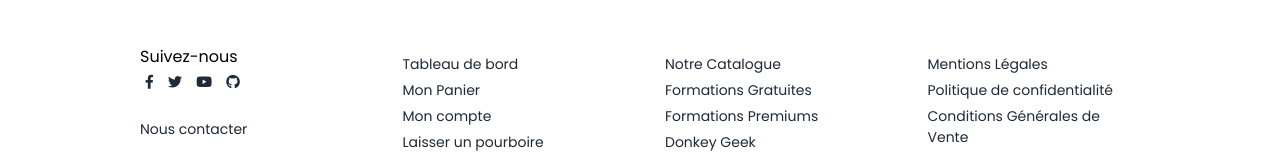
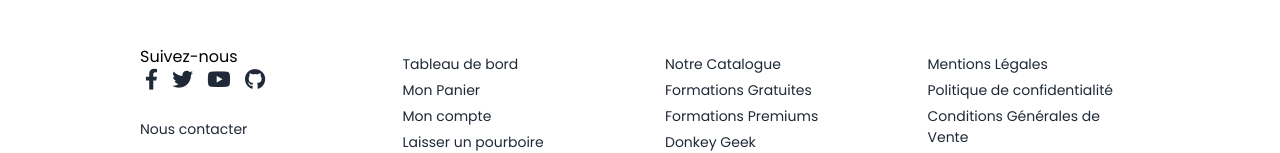
Before and after one commit to sfarid811/success-coder, a plain HTML site: page index.html in a window 1280 px wide. Shown: the part 1789-1942 px from the top of the page. Drawn offline with Linux system fonts and the light colour scheme.

Commit message:
Change size of social medias links

```diff
--- a/styles.css
+++ b/styles.css
@@ -345,6 +345,9 @@ footer .footer-container {
     display: inline-block;
     margin: 0 5px;
 }
+.links a i {
+    font-size: 1.3rem;
+}
 .section2, .section3, .section4, a {
     font-size: 14px;
     display: block;
```
